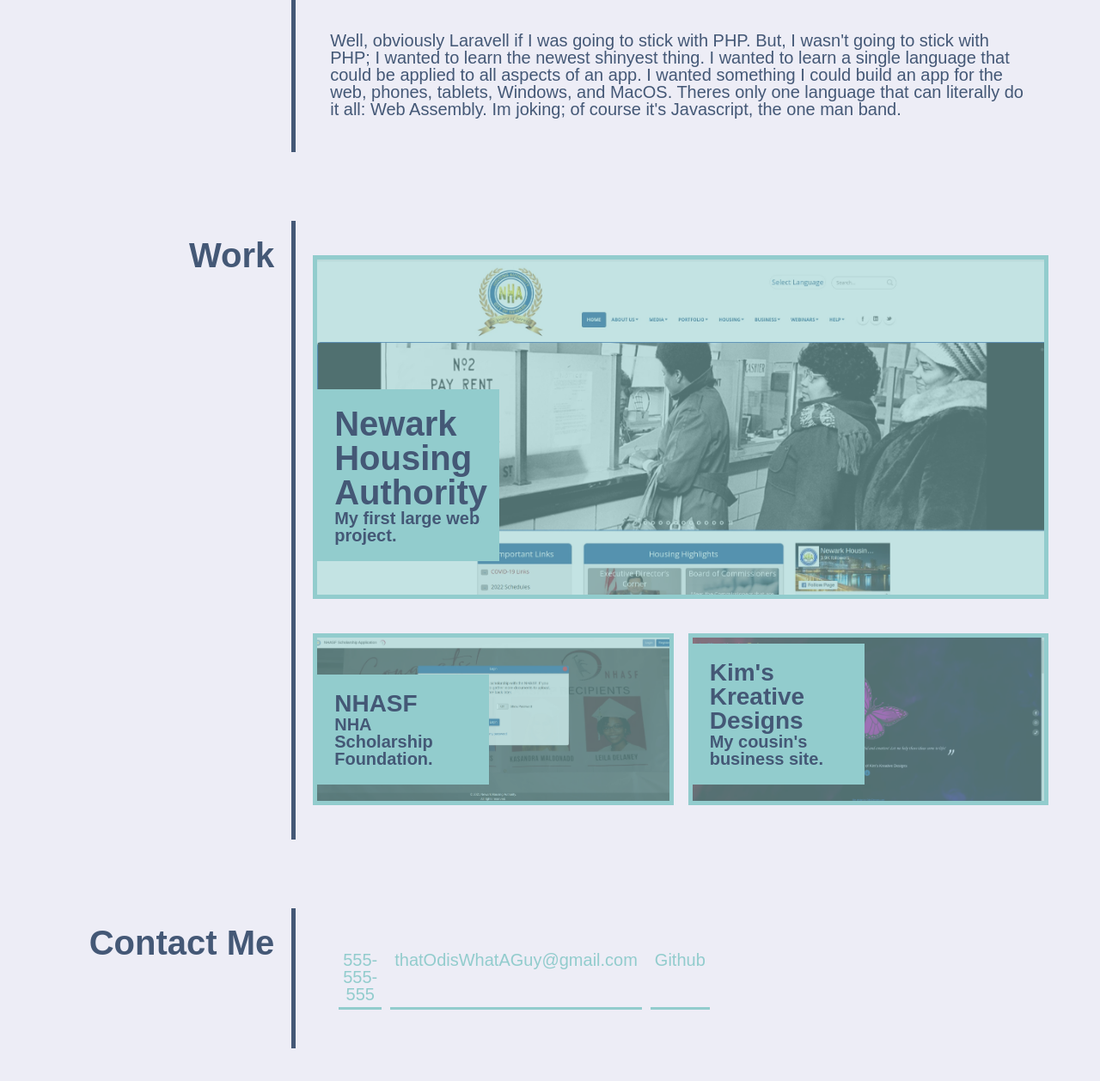
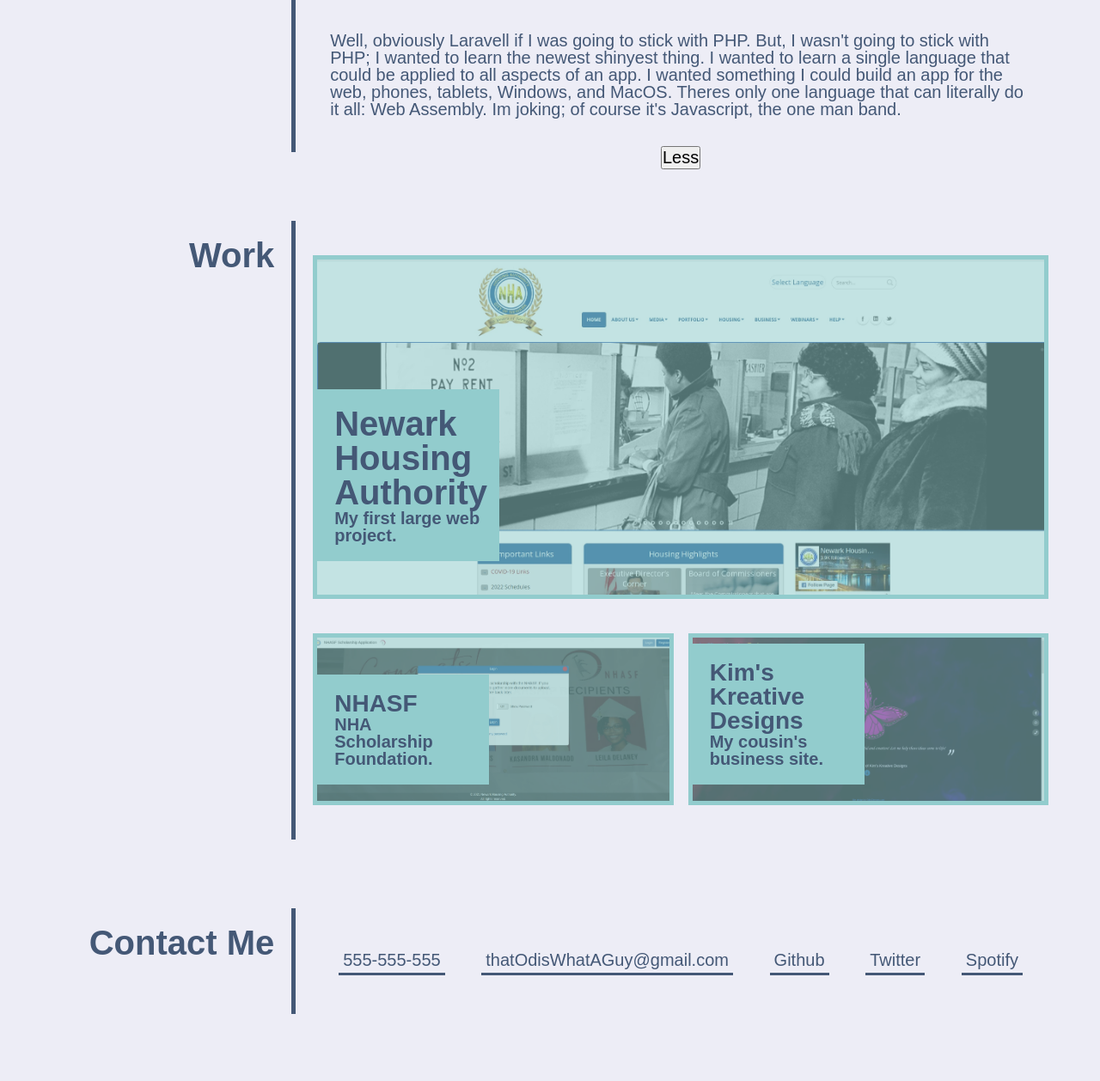
Before and after one commit to odisclemons/02-professional-portfolio, a plain HTML site: page index.html in a window 1280 px wide. Shown: the part 1286-2544 px from the top of the page at 86% size. After the commit the page ends 2506 px from the top, so only its background shows below. Drawn offline with Linux system fonts and the light colour scheme.

Commit message:
wrote function to toggle size of about section because its crazy long

```diff
--- a/assets/css/style.css
+++ b/assets/css/style.css
@@ -92,9 +92,25 @@ nav h1 {
   margin: 2rem;
 }
 
+.more {
+  position: absolute;
+  bottom: 0;
+  margin: 1rem auto;
+}
+
+.centerStuff {
+  width: 100%;
+  text-align: center;
+  display: flex;
+  justify-content: center;
+}
+
 section {
   display: flex;
   padding: 2rem;
+  overflow: hidden;
+  position: relative;
+  transition: 0.5s;
 }
 
 .section-heading {
@@ -110,6 +126,7 @@ section {
   display: flex;
   flex-wrap: wrap;
   justify-content: space-between;
+  overflow: hidden;
 }
 
 .section-content p {
@@ -162,4 +179,21 @@ footer nav ul {
   display: flex;
   width: 100%;
   justify-content: space-between;
+  color: var(--mainColorDark);
+  max-width: unset;
 }
+
+footer nav ul li {
+  border-bottom-color: var(--mainColorDark);
+}
+
+button {
+  margin: 0 auto;
+}
+
+@media screen and (max-width: 768px) {
+  main,
+  nav {
+    flex-direction: column;
+  }
+}
--- a/index.html
+++ b/index.html
@@ -102,6 +102,11 @@
             one language that can literally do it all: Web Assembly. Im joking;
             of course it's Javascript, the one man band.
           </p>
+          <div class="centerStuff">
+            <button class="more" id="aboutBtn" onClick="toggleSection('about')">
+              Less
+            </button>
+          </div>
         </div>
       </section>
 
@@ -160,10 +165,33 @@
                 >
               </li>
               <li><a href="https://github.com/odisclemons">Github</a></li>
+              <li>
+                <a onClick="alert('I don\'t use such nonesense!')">Twitter</a>
+              </li>
+              <li>
+                <a onClick="alert('Spotify is cool but I don\' use it.')"
+                  >Spotify</a
+                >
+              </li>
             </ul>
           </nav>
         </div>
       </section>
     </footer>
   </body>
+  <script>
+    const toggleSection = (section) => {
+      let sect = document.querySelector(`#${section}`);
+      let btn = document.querySelector(`#${section}Btn`);
+      if (sect.offsetHeight > 500) {
+        sect.style.height = "500px";
+        btn.innerHTML = "More";
+        window.location = `#${section}`;
+      } else {
+        sect.style.height = "auto";
+        btn.innerHTML = "Less";
+      }
+      console.log(sect.offsetHeight);
+    };
+  </script>
 </html>
```
